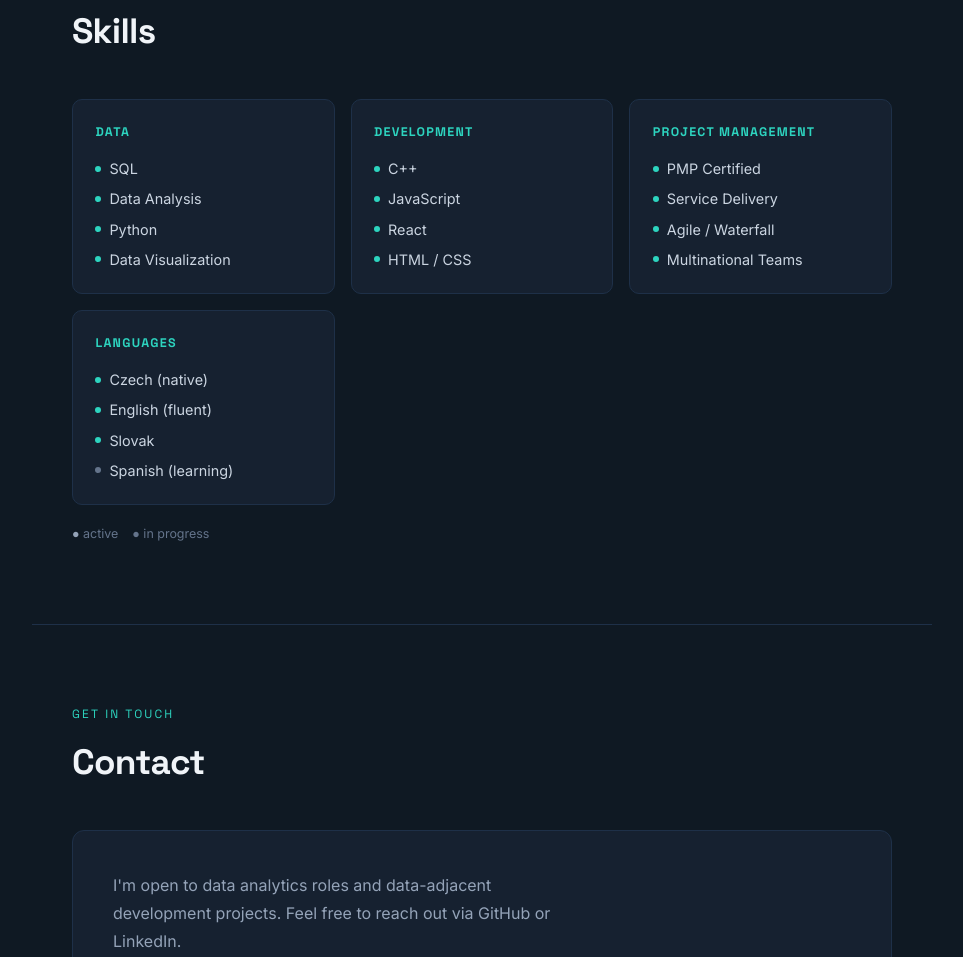
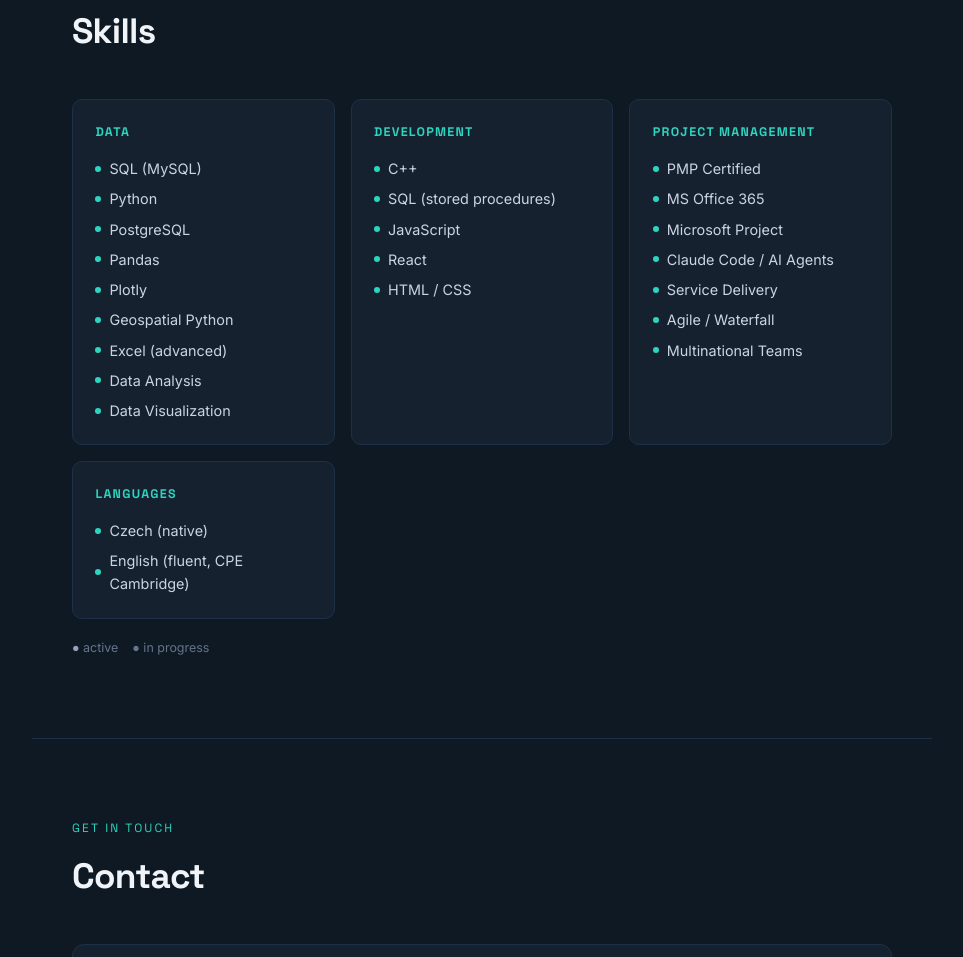
Before and after one commit to Jana-DADS/Portfolio, a plain HTML site: page index.html in a window 1280 px wide. Shown: the part 1838-2795 px from the top of the page, without its empty margins (158-1121 px from the left). Drawn offline with Linux system fonts and the light colour scheme.

Commit message:
Fix Skills section to match CV and demonstrated projects
Skills sections now match what is actually verifiable: black (acquired)
items from the CV's Tools and Technologies table, plus JavaScript,
React, HTML/CSS, and Data Analysis/Visualization, which the Mon Vocab
and data-analysis project cards themselves demonstrate. Grey
(not-yet-acquired) CV items (Bokeh, Dash, Tableau, Machine learning)
are excluded. Languages narrowed to Czech and English (CPE Cambridge),
the only two with real backing.

Co-authored-by: Claude <noreply@anthropic.com>

```diff
--- a/index.html
+++ b/index.html
@@ -458,9 +458,14 @@
       <div class="skill-group">
         <div class="skill-group-title">Data</div>
         <ul class="skill-list">
-          <li><span class="skill-dot"></span>SQL</li>
+          <li><span class="skill-dot"></span>SQL (MySQL)</li>
+          <li><span class="skill-dot"></span>Python</li>
+          <li><span class="skill-dot"></span>PostgreSQL</li>
+          <li><span class="skill-dot"></span>Pandas</li>
+          <li><span class="skill-dot"></span>Plotly</li>
+          <li><span class="skill-dot"></span>Geospatial Python</li>
+          <li><span class="skill-dot"></span>Excel (advanced)</li>
           <li><span class="skill-dot"></span>Data Analysis</li>
-          <li><span class="skill-dot"></span>Python</li>
           <li><span class="skill-dot"></span>Data Visualization</li>
         </ul>
       </div>
@@ -469,6 +474,7 @@
         <div class="skill-group-title">Development</div>
         <ul class="skill-list">
           <li><span class="skill-dot"></span>C++</li>
+          <li><span class="skill-dot"></span>SQL (stored procedures)</li>
           <li><span class="skill-dot"></span>JavaScript</li>
           <li><span class="skill-dot"></span>React</li>
           <li><span class="skill-dot"></span>HTML / CSS</li>
@@ -479,6 +485,9 @@
         <div class="skill-group-title">Project Management</div>
         <ul class="skill-list">
           <li><span class="skill-dot"></span>PMP Certified</li>
+          <li><span class="skill-dot"></span>MS Office 365</li>
+          <li><span class="skill-dot"></span>Microsoft Project</li>
+          <li><span class="skill-dot"></span>Claude Code / AI Agents</li>
           <li><span class="skill-dot"></span>Service Delivery</li>
           <li><span class="skill-dot"></span>Agile / Waterfall</li>
           <li><span class="skill-dot"></span>Multinational Teams</li>
@@ -489,9 +498,7 @@
         <div class="skill-group-title">Languages</div>
         <ul class="skill-list">
           <li><span class="skill-dot"></span>Czech (native)</li>
-          <li><span class="skill-dot"></span>English (fluent)</li>
-          <li><span class="skill-dot"></span>Slovak</li>
-          <li><span class="skill-dot dim in-progress"></span>Spanish (learning)</li>
+          <li><span class="skill-dot"></span>English (fluent, CPE Cambridge)</li>
         </ul>
       </div>
 
```
